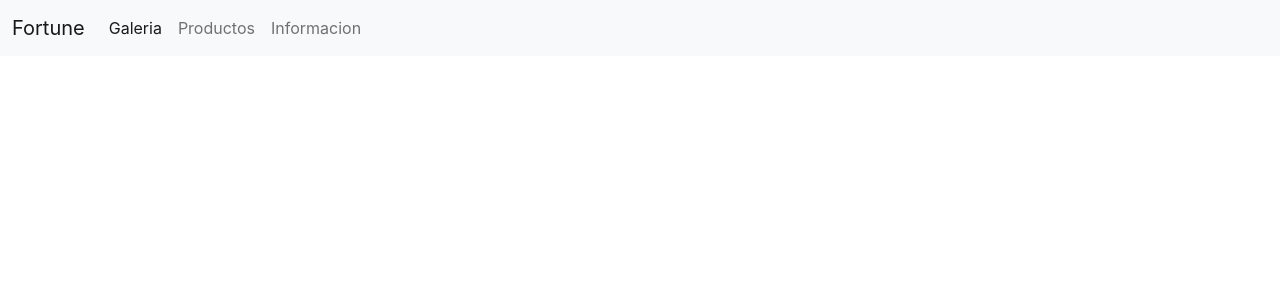
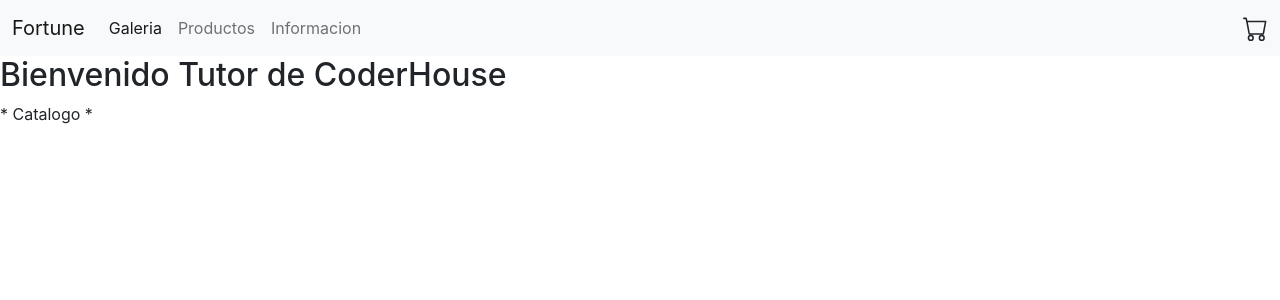
Before and after one commit to EdgarSM27/CursoReact, a React (Vite) app: page / in a window 1280 px wide. Shown: the top 300 px of the page. Built offline with nearby package versions, Linux system fonts and the light colour scheme.

Commit message:
segunda entrega y corrección de ClassName donde habia solo Class

```diff
--- a/src/App.jsx
+++ b/src/App.jsx
@@ -1,10 +1,16 @@
 import "./App.css";
-import NavBar from "./components/navBar/NavBar";
+import ItemListContainer from "./components/ItemLIstContainer/ItemListContainer";
+import NavBar from "./components/NavBar/NavBar";
+
 
 function App() {
   return (
+    <>
+      <NavBar/>
+    <ItemListContainer greeting = "Tutor de CoderHouse"/>
 
-     <NavBar />
+
+    </>
 
   );
 }
--- /dev/null
+++ b/src/components/ItemLIstContainer/ItemListContainer.jsx
@@ -0,0 +1,17 @@
+import React from 'react'
+
+const ItemListContainer = (props) => {
+  return (
+    <div>
+
+
+        <h2>Bienvenido {props.greeting}</h2>
+        <p> * Catalogo *</p>
+
+
+
+    </div>
+  )
+}
+
+export default ItemListContainer
--- /dev/null
+++ b/src/components/NavBar/CartWidget.jsx
@@ -0,0 +1,11 @@
+import React from 'react'
+
+const CartWidget = () => {
+  return (
+    <svg xmlns="http://www.w3.org/2000/svg" width="25" height="25" fill="currentColor" class="bi bi-cart" viewBox="0 0 16 16">
+  <path d="M0 1.5A.5.5 0 0 1 .5 1H2a.5.5 0 0 1 .485.379L2.89 3H14.5a.5.5 0 0 1 .491.592l-1.5 8A.5.5 0 0 1 13 12H4a.5.5 0 0 1-.491-.408L2.01 3.607 1.61 2H.5a.5.5 0 0 1-.5-.5zM3.102 4l1.313 7h8.17l1.313-7H3.102zM5 12a2 2 0 1 0 0 4 2 2 0 0 0 0-4zm7 0a2 2 0 1 0 0 4 2 2 0 0 0 0-4zm-7 1a1 1 0 1 1 0 2 1 1 0 0 1 0-2zm7 0a1 1 0 1 1 0 2 1 1 0 0 1 0-2z"/>
+</svg>
+  )
+}
+
+export default CartWidget
--- a/src/components/NavBar/NavBar.jsx
+++ b/src/components/NavBar/NavBar.jsx
@@ -1,14 +1,15 @@
 import React from 'react'
+import CartWidget from './CartWidget'
 
 const navBar = () => {
   return (
-    <div> <nav class="navbar navbar-expand-lg bg-light">
-    <div class="container-fluid">
-      <a class="navbar-brand" href="#">
+    <div> <nav className="navbar navbar-expand-lg bg-light">
+    <div className="container-fluid">
+      <a className="navbar-brand" href="#">
         Fortune
       </a>
       <button
-        class="navbar-toggler"
+        className="navbar-toggler"
         type="button"
         data-bs-toggle="collapse"
         data-bs-target="#navbarNav"
@@ -16,27 +17,32 @@
         aria-expanded="false"
         aria-label="Toggle navigation"
       >
-        <span class="navbar-toggler-icon"></span>
+        <span className="navbar-toggler-icon"></span>
       </button>
-      <div class="collapse navbar-collapse" id="navbarNav">
-        <ul class="navbar-nav">
-          <li class="nav-item">
-            <a class="nav-link active" aria-current="page" href="#">
+      <div className="collapse navbar-collapse" id="navbarNav">
+        <ul className="navbar-nav">
+          <li className="nav-item">
+            <a className="nav-link active" aria-current="page" href="#">
               Galeria
             </a>
           </li>
-          <li class="nav-item">
-            <a class="nav-link" href="#">
+          <li className="nav-item">
+            <a className="nav-link" href="#">
               Productos
             </a>
           </li>
-          <li class="nav-item">
-            <a class="nav-link" href="#">
+          <li className="nav-item">
+            <a className="nav-link" href="#">
               Informacion
             </a>
           </li>
         </ul>
       </div>
+
+      <a className="nav-link" href="#">
+              <CartWidget/>
+            </a>
+
     </div>
   </nav></div>
   )
```
Also changed, not shown: src/components/NavBar/CartIcon.png (added).
